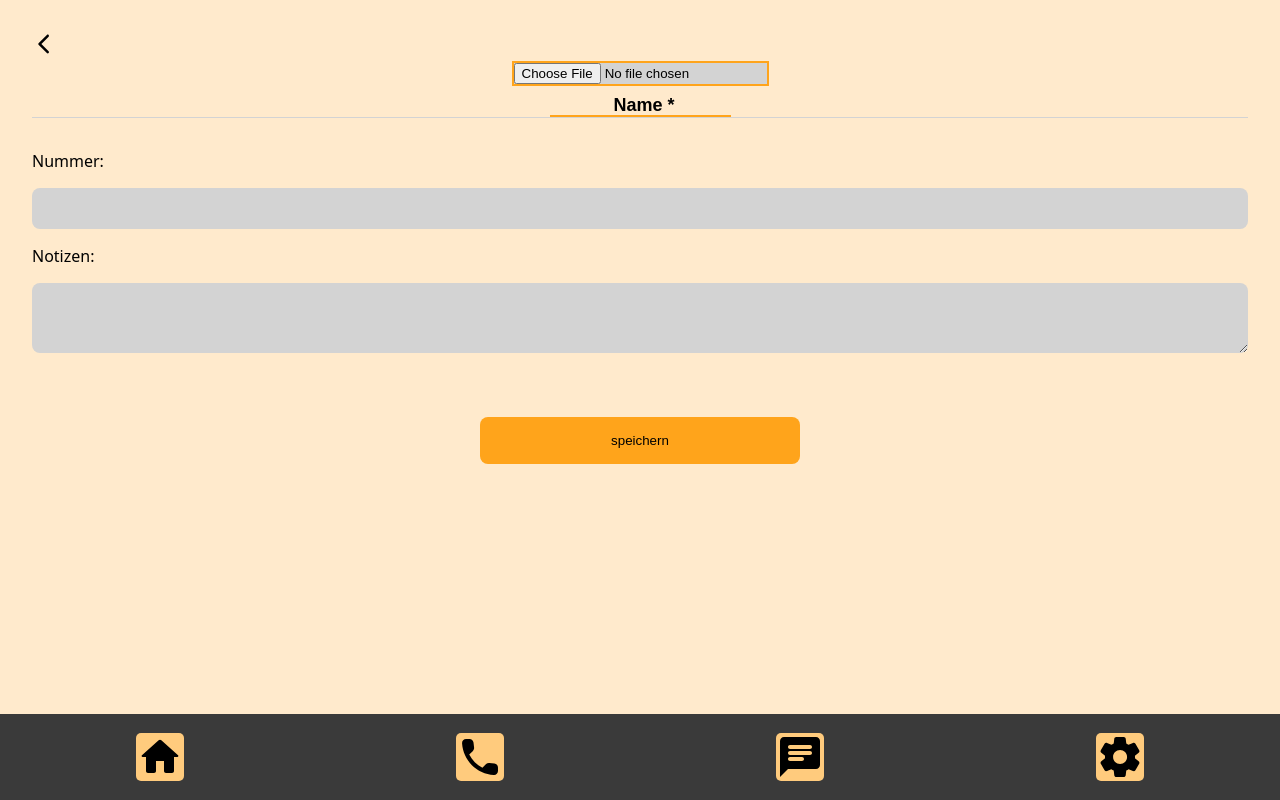
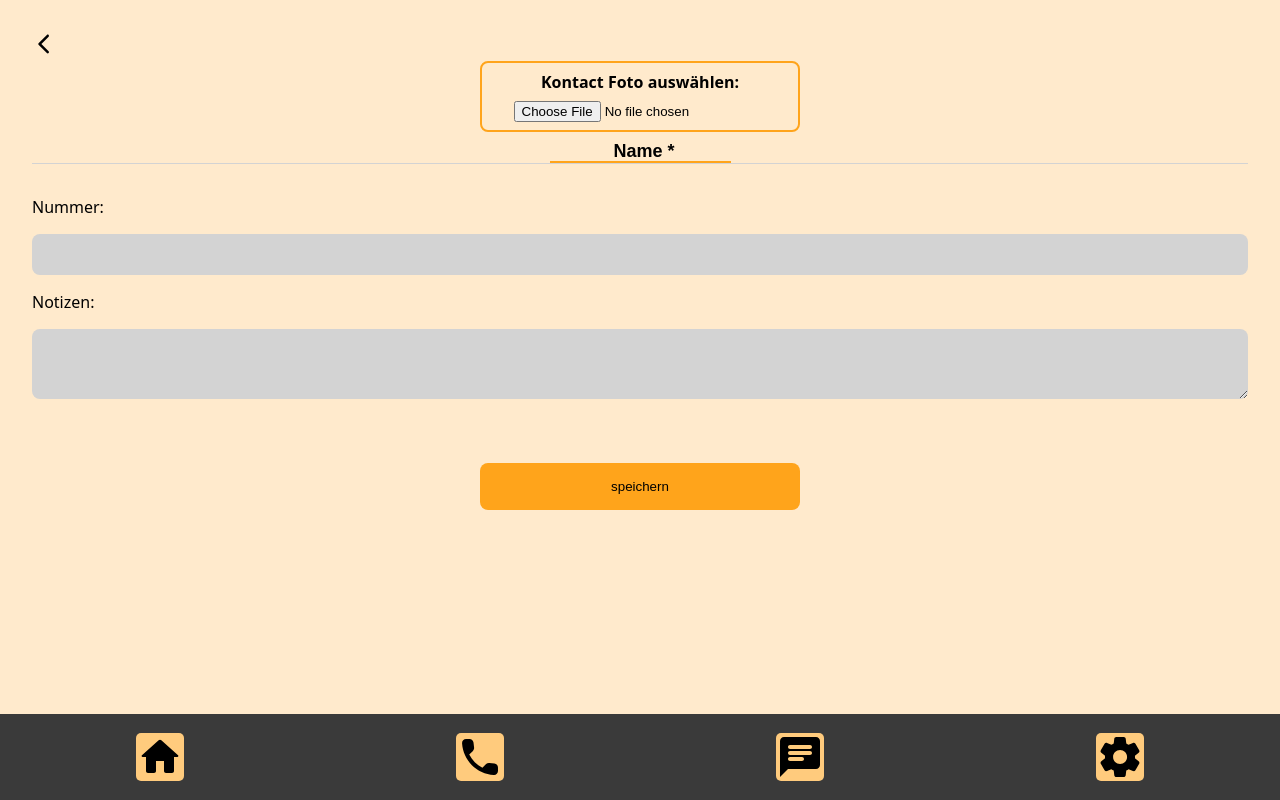
Before and after one commit to MariaRiosNavarro/mobileSimulation-propOS, a Next.js app: page /create in a window 1280 px wide. Built offline with nearby package versions, Linux system fonts and the light colour scheme; no server answers; the database is empty.

Commit message:
Styles Form

```diff
--- a/components/Form/index.js
+++ b/components/Form/index.js
@@ -11,21 +11,23 @@ import { StyledInputName } from "../Layout";
 import { useState } from "react";
 import { useRouter } from "next/router";
 //------------------------------------------STYLE
-//DO the ugly upload files input invisible
+
 const StyledInputPhoto = styled.input`
-  /* display: none; */
+  background-color: transparent;
 `;
-//Style for the input Photo label to replace the ugly uplaud file
+
 const StyledPhotoLabel = styled.label`
   display: flex;
   align-items: center;
+  flex-direction: column;
   justify-content: center;
-  /* border-radius: 50%; */
-  background-color: lightgray;
+  font-weight: 700;
+  border-radius: 8px;
+  padding: 0.5rem;
+  gap: 0.5rem;
+  width: 20rem;
+  outline: none;
   border: 2px solid var(--primary-color);
-  /* width: 34px;
-  height: 34px; */
-  outline: none;
   &:hover {
     border: 2px solid var(--hover-color);
   }
@@ -91,6 +93,7 @@ export default function Form({ onSubmit, defaultData, formName }) {
           </label>
           {/* PHOTO INPUT -not required- in this US not save. Upload Fotos will be add in the Future */}
           <StyledPhotoLabel htmlFor="photo">
+            Kontact Foto auswählen:
             <StyledInputPhoto
               type="file"
               id="photo"
```
